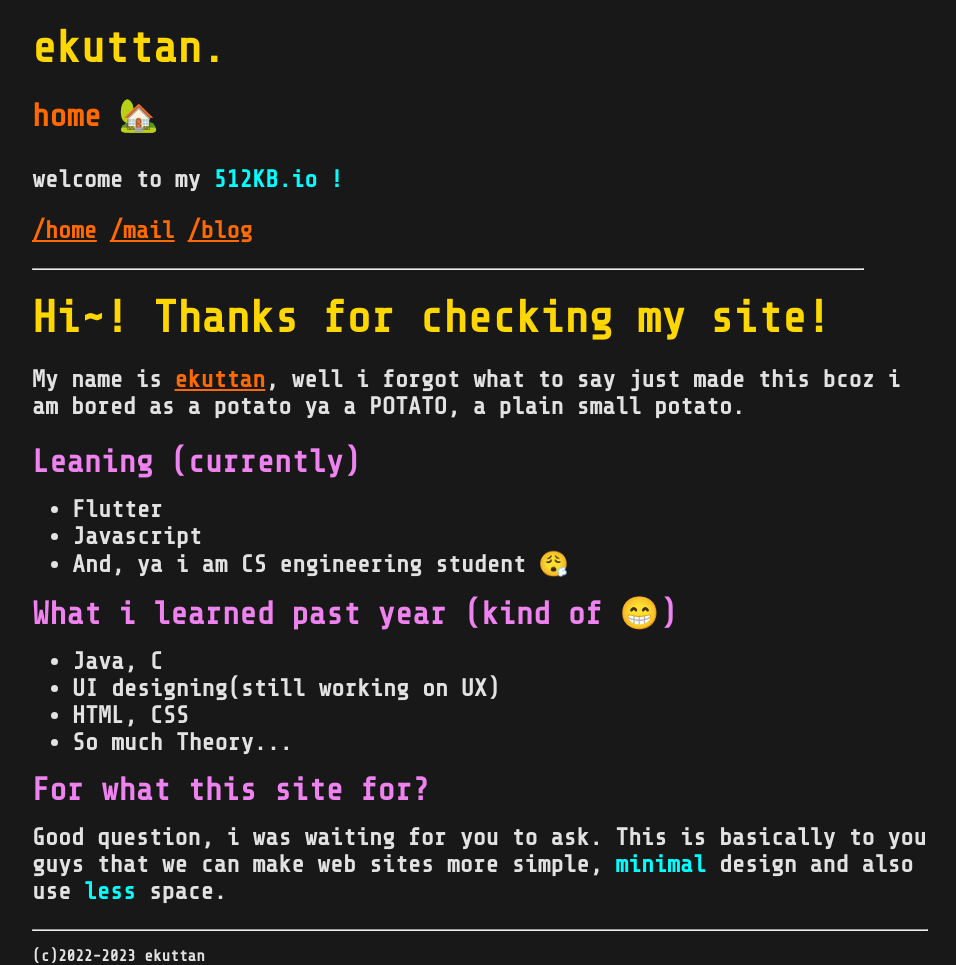
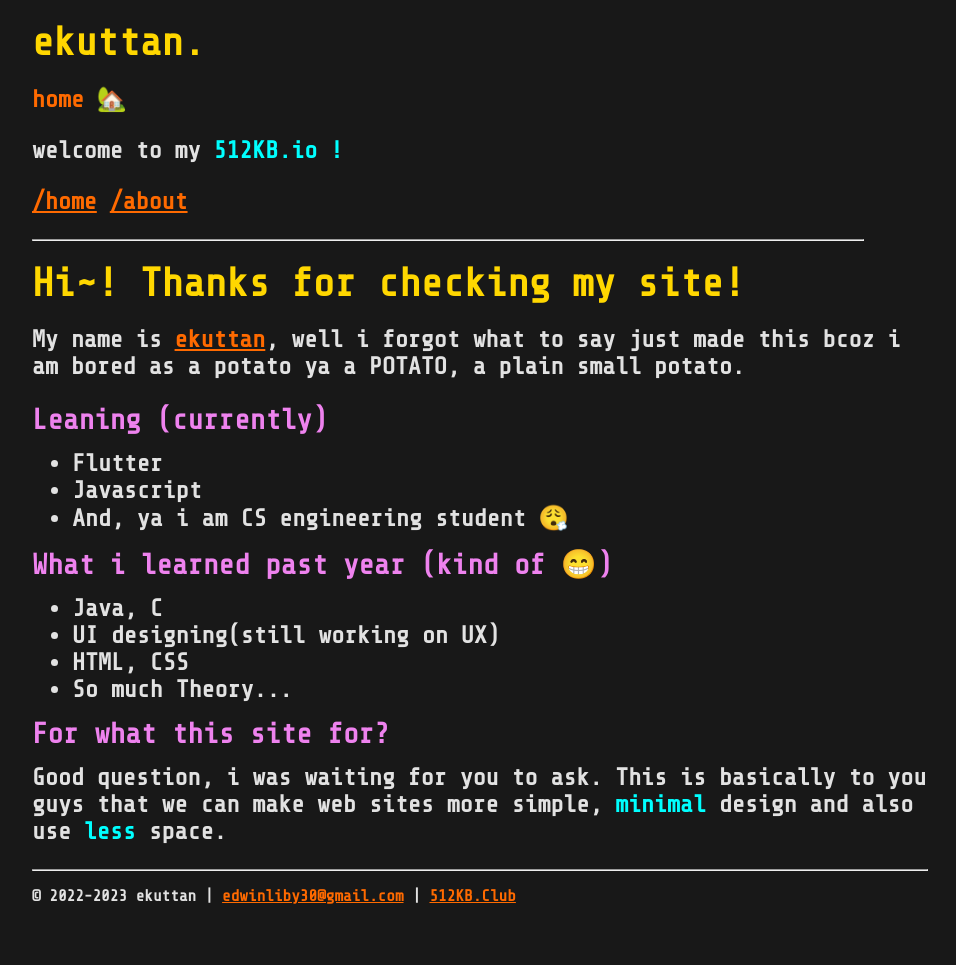
Before and after one commit to Edwinliby/512KB_Club, a plain HTML site: page index.html in a window 1280 px wide. Shown: the whole page, without its empty margins (160-1116 px from the left). After the commit the page ends 905 px from the top, so only its background shows below. Drawn offline with nearby package versions, Linux system fonts and the light colour scheme.

Commit message:
minor changes

```diff
--- a/index.html
+++ b/index.html
@@ -1 +1,48 @@
-<!DOCTYPE html><html lang="en"><head> <meta name="title" content="ekuttan"/> <meta name="description" content="I make stuff sometimes."/> <meta charset="UTF-8"> <meta http-equiv="X-UA-Compatible" content="IE=edge"> <meta name="viewport" content="width=device-width, initial-scale=1.0"> <link rel="stylesheet" href="style.css"> <link rel="shortcut icon" href="favicon.jpg" type="image/x-icon"> <title>512KB</title></head><body> <header> <h1>ekuttan.</h1> <h4>home 🏡</h4> <p>welcome to my <span>512KB.io !</span></p><nav> <a href="/">/home</a> <a href="mailto:edwinliby30@gmail.com">/mail</a> <a href="/work in progress">/blog</a> </nav> <hr> </header> <main> <h1>Hi~! Thanks for checking my site!</h1> <p>My name is <a href="https://github.com/Edwinliby">ekuttan</a>, well i forgot what to say just made this bcoz i am bored as a potato ya a POTATO, a plain small potato.</p><h3>Leaning (currently)</h3> <ul> <li>Flutter</li><li>Javascript</li><li>And, ya i am CS engineering student 😮‍💨</li></ul> <h3>What i learned past year (kind of 😁)</h3> <ul> <li>Java, C</li><li>UI designing(still working on UX)</li><li>HTML, CSS</li><li>So much Theory...</li></ul> <h3>For what this site for?</h3> <p>Good question, i was waiting for you to ask. This is basically to you guys that we can make web sites more simple, <span>minimal </span>design and also use <span>less</span> space. </p><hr> </main> <footer> (c)2022-2023 ekuttan </footer></body></html>
+<!DOCTYPE html>
+<html lang="en">
+
+<head>
+    <meta name="title" content="ekuttan" />
+    <meta name="description" content="I make stuff sometimes." />
+    <meta charset="UTF-8">
+    <meta http-equiv="X-UA-Compatible" content="IE=edge">
+    <meta name="viewport" content="width=device-width, initial-scale=1.0">
+    <link rel="shortcut icon" href="favicon.jpg" type="image/x-icon">
+    <link rel="stylesheet" href="style.css">
+    <title>512KB</title>
+</head>
+
+<body>
+    <header>
+        <h1>ekuttan.</h1>
+        <h4>home 🏡</h4>
+        <p>welcome to my <span>512KB.io !</span></p>
+        <nav> <a href="/">/home</a> <a href="https://edwinliby.github.io/">/about</a>  </nav>
+        <hr>
+    </header>
+    <main>
+        <h1>Hi~! Thanks for checking my site!</h1>
+        <p>My name is <a href="https://github.com/Edwinliby">ekuttan</a>, well i forgot what to say just made this bcoz
+            i am bored as a potato ya a POTATO, a plain small potato.</p>
+        <h3>Leaning (currently)</h3>
+        <ul>
+            <li>Flutter</li>
+            <li>Javascript</li>
+            <li>And, ya i am CS engineering student 😮‍💨</li>
+        </ul>
+        <h3>What i learned past year (kind of 😁)</h3>
+        <ul>
+            <li>Java, C</li>
+            <li>UI designing(still working on UX)</li>
+            <li>HTML, CSS</li>
+            <li>So much Theory...</li>
+        </ul>
+        <h3>For what this site for?</h3>
+        <p>Good question, i was waiting for you to ask. This is basically to you guys that we can make web sites more
+            simple, <span>minimal </span>design and also use <span>less</span> space. </p>
+        <hr>
+    </main>
+    <footer> © 2022-2023 ekuttan | <a href="mailto:edwinliby30@gmail.com">edwinliby30@gmail.com</a> | <a href="https://512kb.club/">512KB.Club</a> </footer>
+</body>
+
+</html>
--- a/style.css
+++ b/style.css
@@ -1 +1,70 @@
-@import url('https://fonts.googleapis.com/css2?family=Share+Tech+Mono&display=swap');*{background-color: rgb(24, 24, 24); color: rgb(226, 226, 226); font-family: 'Share Tech Mono', monospace; margin: 0; font-weight: 600;}header{display: flexbox; margin-left: 15%; margin-right: 20%;}h1{font-size: 2.8em; color: gold; margin-bottom: .5em; margin-top: .5em;}h4{font-size: 2em; margin-bottom: 1em; color: rgb(255, 106, 0);}p{font-size: 1.5em; margin-bottom: 1em;}span{color: aqua;}a{color: rgb(255, 106, 0);}nav{margin-bottom: 1em; font-size: 1.5em;}main{display: flexbox; margin-left: 15%; margin-right: 15%;}h3{margin-top: .5em; margin-bottom: .5em; font-size: 2em; color: violet;}li{font-size: 1.5em;}footer{display: flexbox; margin-left: 15%; margin-right: 20%; margin-top: 1em;}
+@import url('https://fonts.googleapis.com/css2?family=Share+Tech+Mono&display=swap');
+
+* {
+    background-color: rgb(24, 24, 24);
+    color: rgb(226, 226, 226);
+    font-family: 'Share Tech Mono', monospace;
+    margin: 0;
+    font-weight: 600;
+}
+
+header {
+    display: flexbox;
+    margin-left: 15%;
+    margin-right: 20%;
+}
+
+h1 {
+    font-size: 2.5em;
+    color: gold;
+    margin-bottom: .5em;
+    margin-top: .5em;
+}
+
+h4 {
+    font-size: 1.5em;
+    margin-bottom: 1em;
+    color: rgb(255, 106, 0);
+}
+
+p {
+    font-size: 1.5em;
+    margin-bottom: 1em;
+}
+
+span {
+    color: aqua;
+}
+
+a {
+    color: rgb(255, 106, 0);
+}
+
+nav {
+    margin-bottom: 1em;
+    font-size: 1.5em;
+}
+
+main {
+    display: flexbox;
+    margin-left: 15%;
+    margin-right: 15%;
+}
+
+h3 {
+    margin-top: .5em;
+    margin-bottom: .5em;
+    font-size: 1.8em;
+    color: violet;
+}
+
+li {
+    font-size: 1.5em;
+}
+
+footer {
+    display: flexbox;
+    margin-left: 15%;
+    margin-right: 20%;
+    margin-top: 1em;
+}
```
